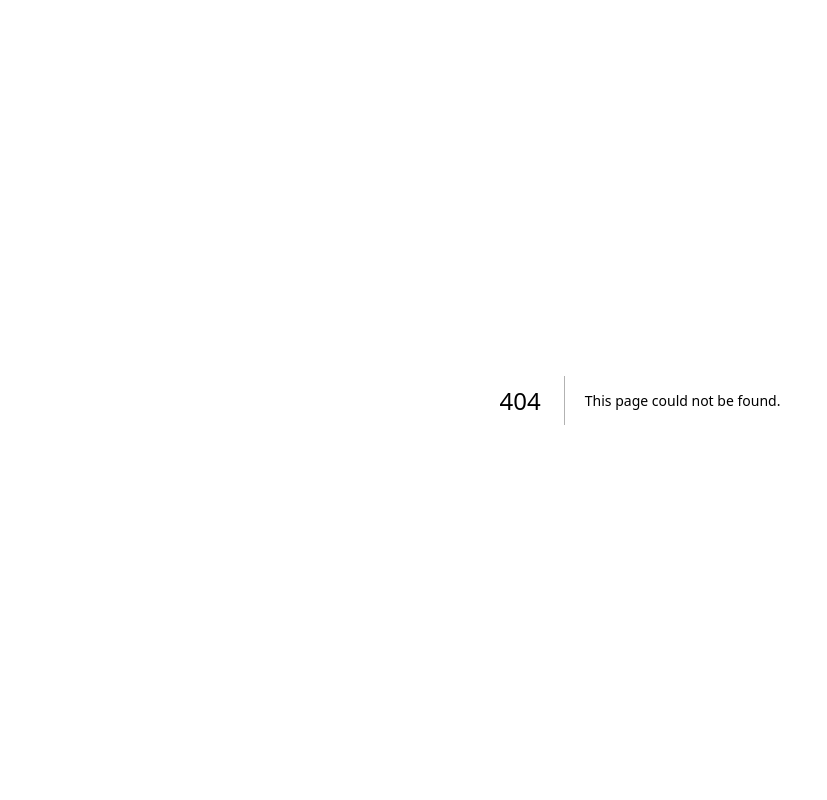
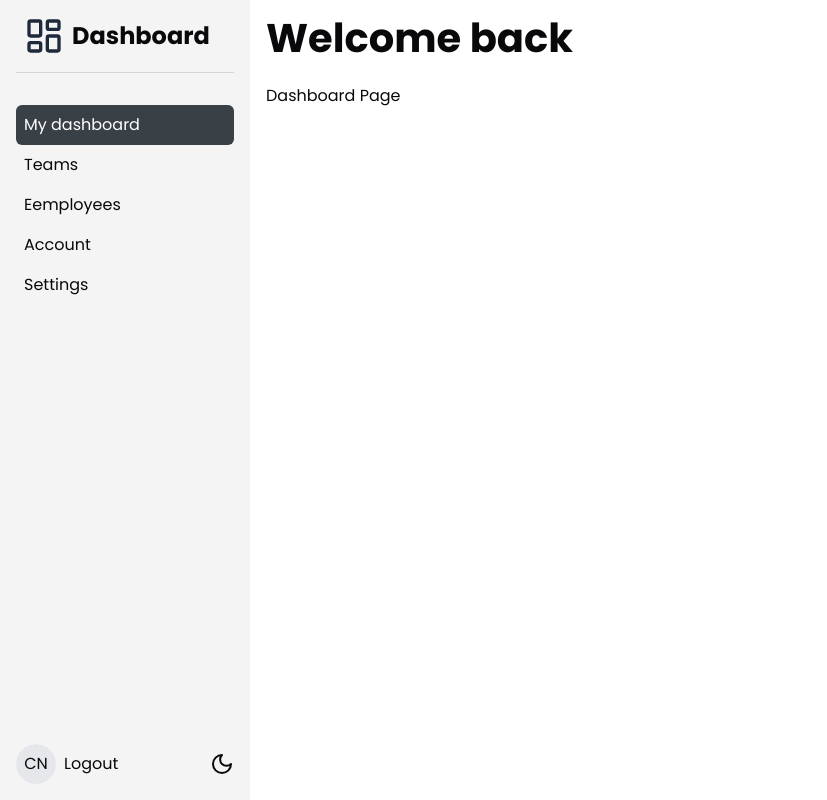
Before and after one commit to bmenc/demo, a Next.js app: page /dashboard in a window 1280 px wide. Before the commit this address had no page. Shown: the whole page, without its empty margins (0-827 px from the left). Built offline with nearby package versions, Linux system fonts and the light colour scheme.

Commit message:
feat: add dashboard, teams, account, settings, and employees pages with layout and menu components

```diff
--- /dev/null
+++ b/app/dashboard/account/page.tsx
@@ -0,0 +1,7 @@
+export default function AccountPage() {
+  return (
+    <div>
+      <h1>Account</h1>
+    </div>
+  );
+}
--- /dev/null
+++ b/app/dashboard/components/main-menu.tsx
@@ -0,0 +1,33 @@
+import MenuTitle from "@/app/dashboard/components/menu-title";
+import MenuItem from "@/app/dashboard/components/menu-item";
+import { Avatar, AvatarFallback, AvatarImage } from "@/components/ui/avatar";
+import Link from "next/link";
+import { LightDarkToggle } from "@/components/ui/light-dark-toggle";
+
+export default function MainMenu() {
+  return (
+    <div className="bg-muted overflow-auto p-4 flex flex-col gap-4 h-full">
+      <div className="border-b dark:border-b-black border-b-zinc-300 pb-4">
+        <MenuTitle />
+      </div>
+      <div className="py-4 grow">
+        <MenuItem href="/dashboard">My dashboard</MenuItem>
+        <MenuItem href="/dashboard/teams">Teams</MenuItem>
+        <MenuItem href="/dashboard/employees">Eemployees</MenuItem>
+        <MenuItem href="/dashboard/account">Account</MenuItem>
+        <MenuItem href="/dashboard/settings">Settings</MenuItem>
+      </div>
+      <div className="flex gap-2 items-center">
+        <Avatar>
+          <AvatarFallback className="bg-gray-200 dark:bg-slate-900">
+            CN
+          </AvatarFallback>
+        </Avatar>
+        <Link href={"/"} className="hover:underline">
+          Logout
+        </Link>
+        <LightDarkToggle className="ml-auto" />
+      </div>
+    </div>
+  );
+}
--- /dev/null
+++ b/app/dashboard/components/menu-item.tsx
@@ -0,0 +1,23 @@
+"use client";
+
+import { usePathname } from "next/navigation";
+import Link from "next/link";
+import { cn } from "@/lib/utils";
+
+type Props = { children: React.ReactNode; href: string };
+export default function MenuItem({ href, children }: Props) {
+  const pathname = usePathname();
+  const isActive = pathname === href;
+  return (
+    <Link
+      href={href}
+      className={cn(
+        "block p-2 hover:bg-white dark:hover:bg-zinc-700 rounded-md hover:text-foreground",
+        isActive &&
+          "bg-primary text-white dark:bg-primary dark:hover:bg-primary"
+      )}
+    >
+      {children}
+    </Link>
+  );
+}
--- /dev/null
+++ b/app/dashboard/components/menu-title.tsx
@@ -0,0 +1,13 @@
+import { LayoutDashboard } from "lucide-react";
+
+export default function MenuTitle() {
+  return (
+    <h4 className="flex items-center">
+      <LayoutDashboard
+        size={40}
+        className="text-slate-800 mx-2 dark:text-white"
+      />{" "}
+      Dashboard
+    </h4>
+  );
+}
--- /dev/null
+++ b/app/dashboard/employees/page.tsx
@@ -0,0 +1,7 @@
+export default function EmployeesPage() {
+  return (
+    <div>
+      <h1>Employees</h1>
+    </div>
+  );
+}
--- /dev/null
+++ b/app/dashboard/layout.tsx
@@ -0,0 +1,14 @@
+import { ReactNode } from "react";
+import MainMenu from "@/app/dashboard/components/main-menu";
+
+export default function DashboardLayout({ children }: { children: ReactNode }) {
+  return (
+    <div className="grid grid-cols-[250px_1fr] h-screen">
+      <MainMenu />
+      <div className="overflow-auto py-2 px-4">
+        <h1 className="pb-4">Welcome back</h1>
+        {children}
+      </div>
+    </div>
+  );
+}
--- /dev/null
+++ b/app/dashboard/page.tsx
@@ -0,0 +1,3 @@
+export default function DashboardPage() {
+  return <div>Dashboard Page</div>;
+}
--- /dev/null
+++ b/app/dashboard/settings/page.tsx
@@ -0,0 +1,7 @@
+export default function SettingsPage() {
+  return (
+    <div>
+      <h1>Settings</h1>
+    </div>
+  );
+}
--- /dev/null
+++ b/app/dashboard/teams/page.tsx
@@ -0,0 +1,7 @@
+export default function TeamsPage() {
+  return (
+    <div>
+      <h1>Teams</h1>
+    </div>
+  );
+}
--- /dev/null
+++ b/components/ui/avatar.tsx
@@ -0,0 +1,50 @@
+"use client"
+
+import * as React from "react"
+import * as AvatarPrimitive from "@radix-ui/react-avatar"
+
+import { cn } from "@/lib/utils"
+
+const Avatar = React.forwardRef<
+  React.ElementRef<typeof AvatarPrimitive.Root>,
+  React.ComponentPropsWithoutRef<typeof AvatarPrimitive.Root>
+>(({ className, ...props }, ref) => (
+  <AvatarPrimitive.Root
+    ref={ref}
+    className={cn(
+      "relative flex h-10 w-10 shrink-0 overflow-hidden rounded-full",
+      className
+    )}
+    {...props}
+  />
+))
+Avatar.displayName = AvatarPrimitive.Root.displayName
+
+const AvatarImage = React.forwardRef<
+  React.ElementRef<typeof AvatarPrimitive.Image>,
+  React.ComponentPropsWithoutRef<typeof AvatarPrimitive.Image>
+>(({ className, ...props }, ref) => (
+  <AvatarPrimitive.Image
+    ref={ref}
+    className={cn("aspect-square h-full w-full", className)}
+    {...props}
+  />
+))
+AvatarImage.displayName = AvatarPrimitive.Image.displayName
+
+const AvatarFallback = React.forwardRef<
+  React.ElementRef<typeof AvatarPrimitive.Fallback>,
+  React.ComponentPropsWithoutRef<typeof AvatarPrimitive.Fallback>
+>(({ className, ...props }, ref) => (
+  <AvatarPrimitive.Fallback
+    ref={ref}
+    className={cn(
+      "flex h-full w-full items-center justify-center rounded-full bg-muted",
+      className
+    )}
+    {...props}
+  />
+))
+AvatarFallback.displayName = AvatarPrimitive.Fallback.displayName
+
+export { Avatar, AvatarImage, AvatarFallback }
--- a/package.json
+++ b/package.json
@@ -10,6 +10,7 @@
   },
   "dependencies": {
     "@hookform/resolvers": "^3.10.0",
+    "@radix-ui/react-avatar": "^1.1.2",
     "@radix-ui/react-checkbox": "^1.1.3",
     "@radix-ui/react-label": "^2.1.1",
     "@radix-ui/react-popover": "^1.1.5",
```
Also changed, not shown: 2 other files (tests, documents, lock files or other folders).
